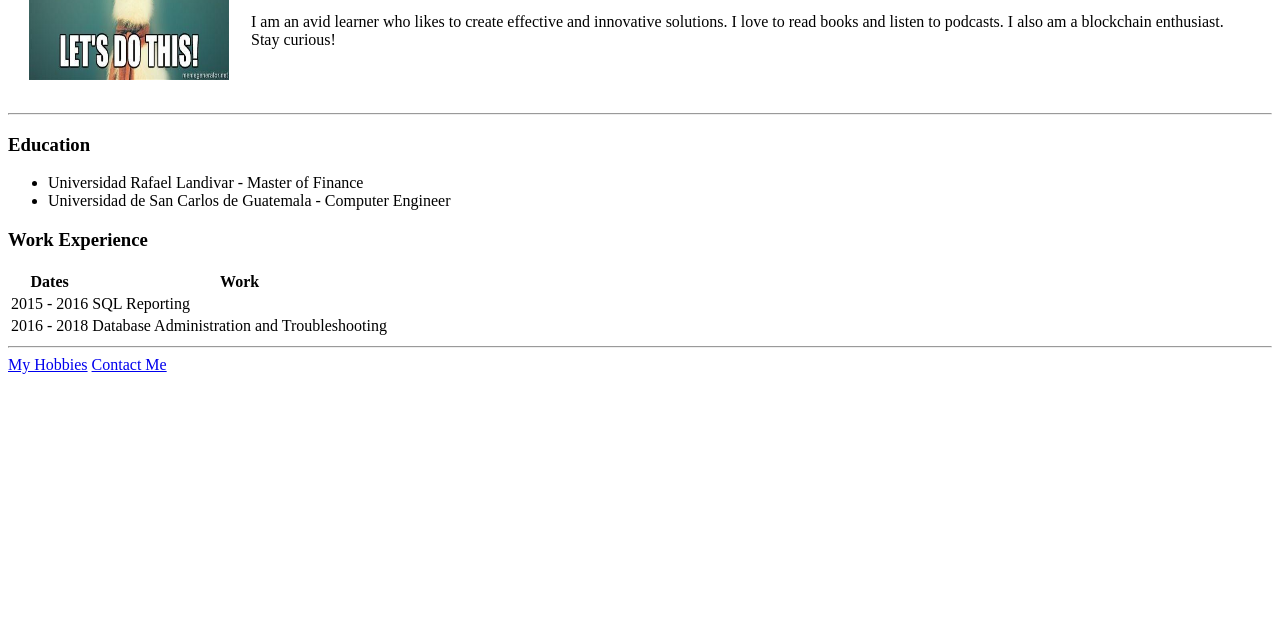
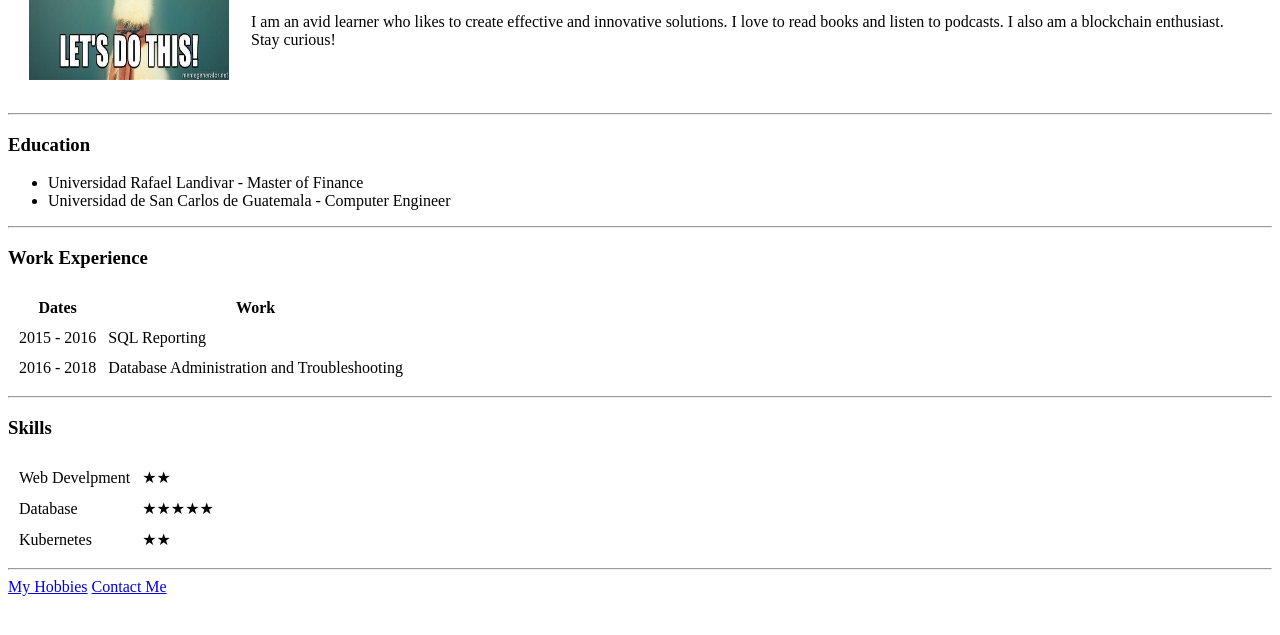
Before and after one commit to everestuar/cv, a plain HTML site: page index.html in a window 1280 px wide. Shown: the part 149-784 px from the top of the page. Drawn offline with Linux system fonts and the light colour scheme.

Commit message:
Adicion de Skills

```diff
--- a/index.html
+++ b/index.html
@@ -21,8 +21,10 @@
       <li>Universidad Rafael Landivar - Master of Finance</li>
       <li>Universidad de San Carlos de Guatemala - Computer Engineer</li>
     </ul>
+    <hr>
+
     <h3>Work Experience</h3>
-    <table>
+    <table cellspacing="10">
       <thead>
         <tr>
           <th>Dates</th>
@@ -40,9 +42,26 @@
         </tr>
       </tbody>
       <tfoot>
-
       </tfoot>
     </table>
+    <hr>
+
+    <h3>Skills</h3>
+    <table cellspacing="10">
+      <tr>
+        <td>Web Develpment</td>
+        <td>★★</td>
+      </tr>
+      <tr>
+        <td>Database</td>
+        <td>★★★★★</td>
+      </tr>
+      <tr>
+        <td>Kubernetes</td>
+        <td>★★</td>
+      </tr>
+    </table>
+
     <hr>
     <a href="hobbies.html">My Hobbies</a>
     <a href="contact.html">Contact Me</a>
```
